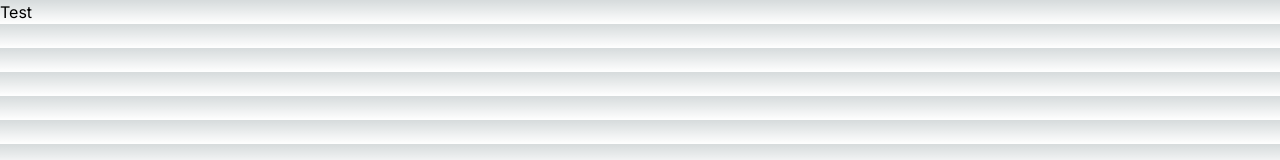
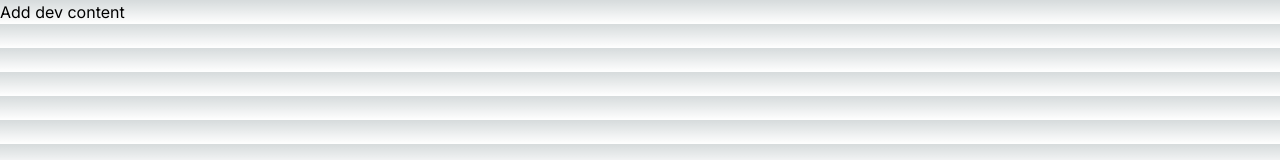
Before and after one commit to MatthieuTricoire/test-git, a Next.js app: page / in a window 1280 px wide. Shown: the top 160 px of the page. Built offline with nearby package versions, Linux system fonts and the light colour scheme.

Commit message:
change div content

```diff
--- a/src/app/page.tsx
+++ b/src/app/page.tsx
@@ -1,5 +1,5 @@
 import Image from "next/image";
 
 export default function Home() {
-  return <div>Test</div>;
+  return <div>Add dev content</div>;
 }
```
